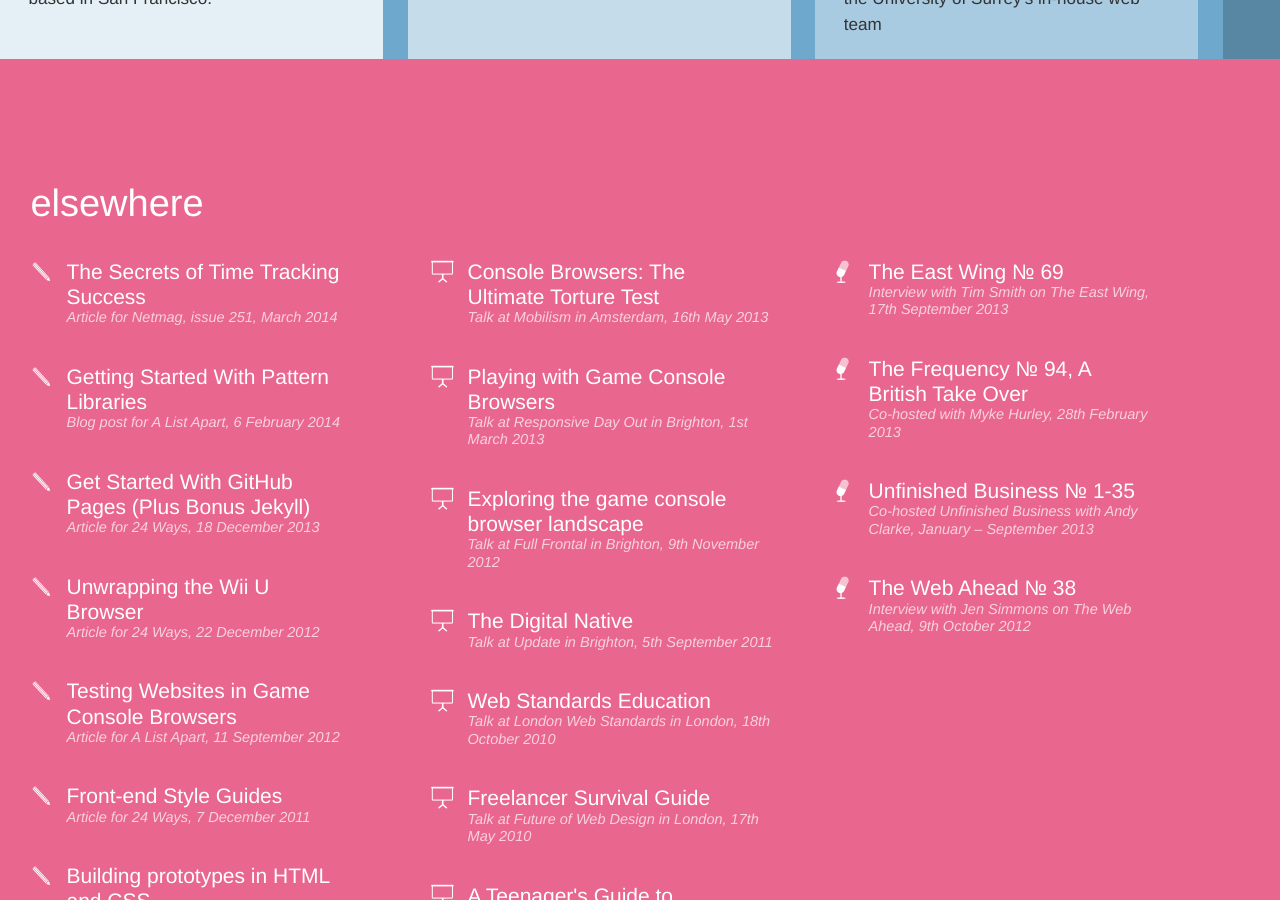
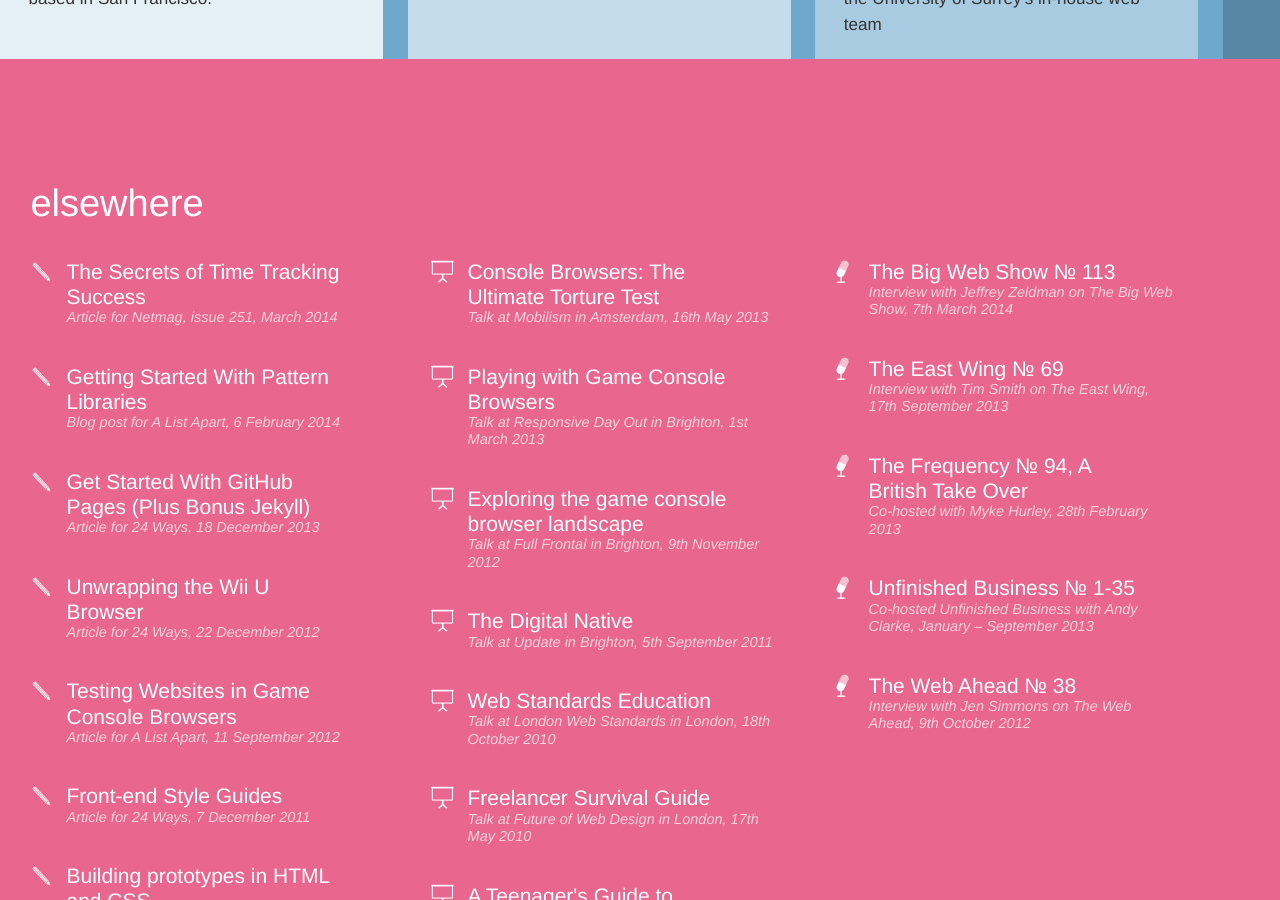
Before and after one commit to maban/maban, a Jekyll site: the page built from index.html, in a window 1280 px wide and 900 px high, scrolled down 1851 px. Built offline with Jekyll 4.4.1, drawn with Linux system fonts in a browser that asks for light colours.

Commit message:
Add link to Big Web Show interview

```diff
--- a/index.html
+++ b/index.html
@@ -212,6 +212,12 @@ title: Anna Debenham
 
     <ol class="list list-column">
         <li>
+          <a class="link-type-podcast" href="http://www.muleradio.net/thebigwebshow/113/">
+              <h3>The Big Web Show № 113</h3>
+              <p>Interview with Jeffrey Zeldman on The Big Web Show, 7th March 2014</p>
+          </a>
+        </li>
+        <li>
           <a class="link-type-podcast" href="http://5by5.tv/eastwing/69">
               <h3>The East Wing № 69</h3>
               <p>Interview with Tim Smith on The East Wing, 17th September 2013</p>
```
